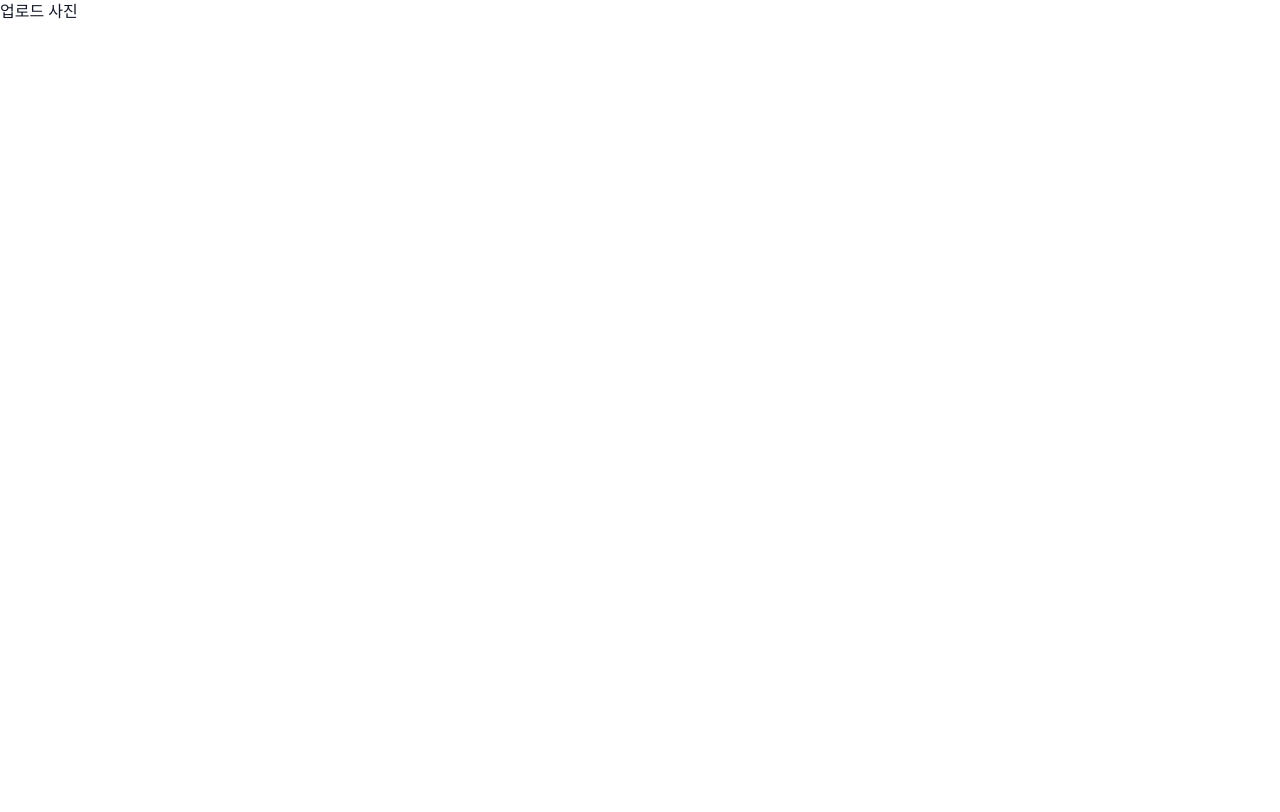
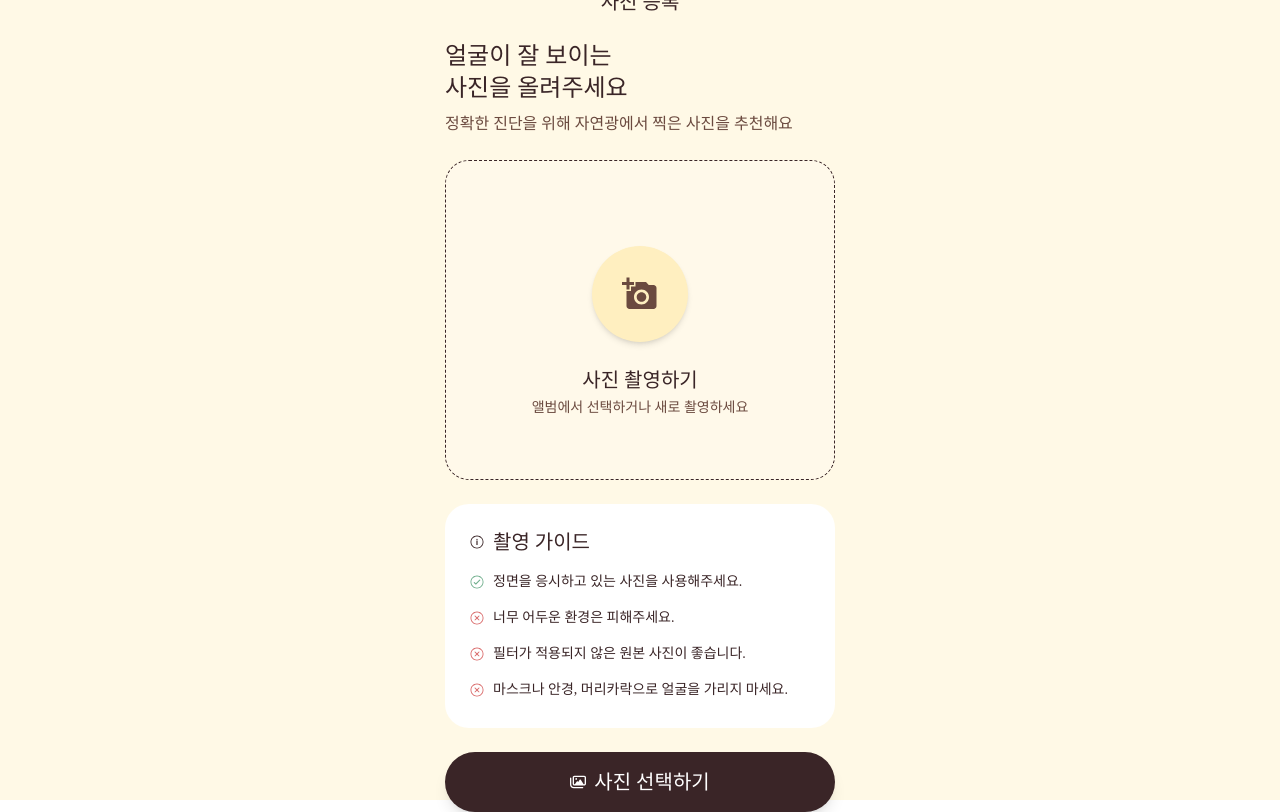
Before and after one commit to Wings-beauty/Frontend, a React (Vite) app: page /photo in a window 1280 px wide. Built offline with nearby package versions, Linux system fonts and the light colour scheme; a web font is replaced by a local one.

Commit message:
feat: add UploadPhoto page

```diff
--- a/src/pages/UploadPhoto.tsx
+++ b/src/pages/UploadPhoto.tsx
@@ -1,5 +1,47 @@
+import { MdAddAPhoto } from "react-icons/md";
+import { IoIosInformationCircleOutline, IoIosCheckmarkCircleOutline, IoIosCloseCircleOutline } from "react-icons/io";
+import { FaRegImages } from "react-icons/fa6";
+
 export default function UploadPhoto() {
     return (
-        <div>업로드 사진</div>
+        <div className="bg-cream w-full h-screen flex flex-col justify-center items-center">
+            <header className="flex justify-center items-center h-16">
+                <h1 className="text-xl text-brown-600">사진 등록</h1>
+            </header>
+
+            <main className="flex-1 flex flex-col gap-6 w-full max-w-97.5 pt-6">
+                <div className="text-2xl text-brown-600">
+                    <p>얼굴이 잘 보이는</p>
+                    <p>사진을 올려주세요</p>
+                    <p className="text-base mt-2 text-brown-400">정확한 진단을 위해 자연광에서 찍은 사진을 추천해요</p>
+                </div>
+
+                <section className="w-full h-80 border border-brown-600 border-dashed rounded-3xl bg-cream-100 flex flex-col items-center justify-center">
+                    <input type="file" id="photoUpload" className="hidden" />
+
+                    <label htmlFor="photoUpload" className="flex items-center justify-center cursor-pointer hover:bg-cream-300 size-24 bg-cream-200 rounded-full shadow-md">
+                        <MdAddAPhoto className="size-9 text-brown-400" />
+                    </label>
+
+                    <div className="relative flex flex-col items-center top-6">
+                        <span className="text-xl text-brown-600 mb-1">사진 촬영하기</span>
+                        <span className="text-sm text-brown-400">앨범에서 선택하거나 새로 촬영하세요</span>
+                    </div>
+                </section>
+
+                <section className="w-full h-56 rounded-3xl bg-white flex flex-col items-start p-6 gap-4 text-brown-600">
+                    <p className="text-xl flex items-center justify-center"><IoIosInformationCircleOutline className="mr-2 size-4" /> 촬영 가이드</p>
+                    <p className="text-sm flex items-center justify-center"><IoIosCheckmarkCircleOutline className="mr-2 size-4 text-green" />정면을 응시하고 있는 사진을 사용해주세요.</p>
+                    <p className="text-sm flex items-center justify-center"><IoIosCloseCircleOutline className="mr-2 size-4 text-red" />너무 어두운 환경은 피해주세요.</p>
+                    <p className="text-sm flex items-center justify-center"><IoIosCloseCircleOutline className="mr-2 size-4 text-red" />필터가 적용되지 않은 원본 사진이 좋습니다.</p>
+                    <p className="text-sm flex items-center justify-center"><IoIosCloseCircleOutline className="mr-2 size-4 text-red" />마스크나 안경, 머리카락으로 얼굴을 가리지 마세요.</p>
+
+                </section>
+
+                <label htmlFor="photoUpload" className="cursor-pointer w-full bg-brown-600 flex items-center justify-center text-white text-xl py-4 rounded-full shadow-lg">
+                    <FaRegImages className="mr-2 size-4 text-white" />사진 선택하기
+                </label>
+            </main>
+        </div>
     )
 }
```
